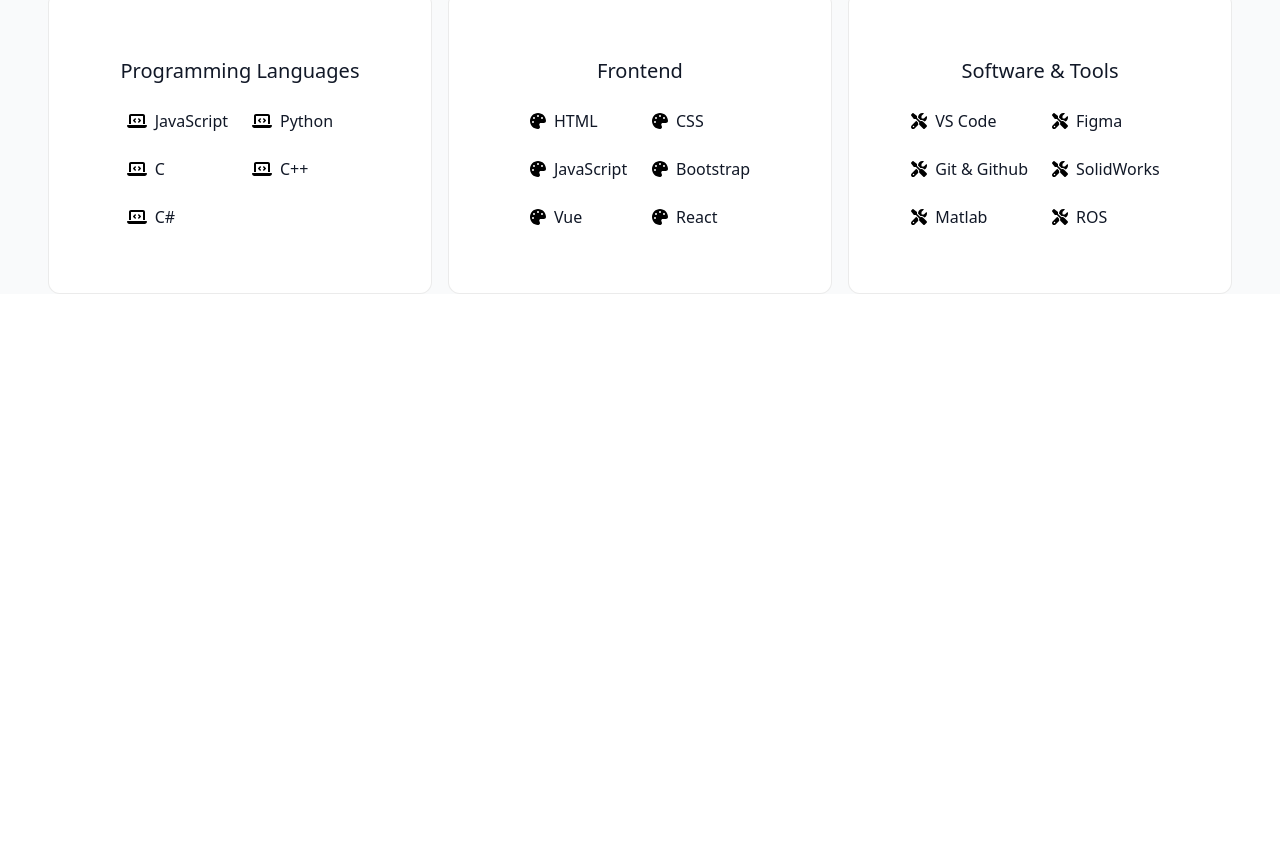
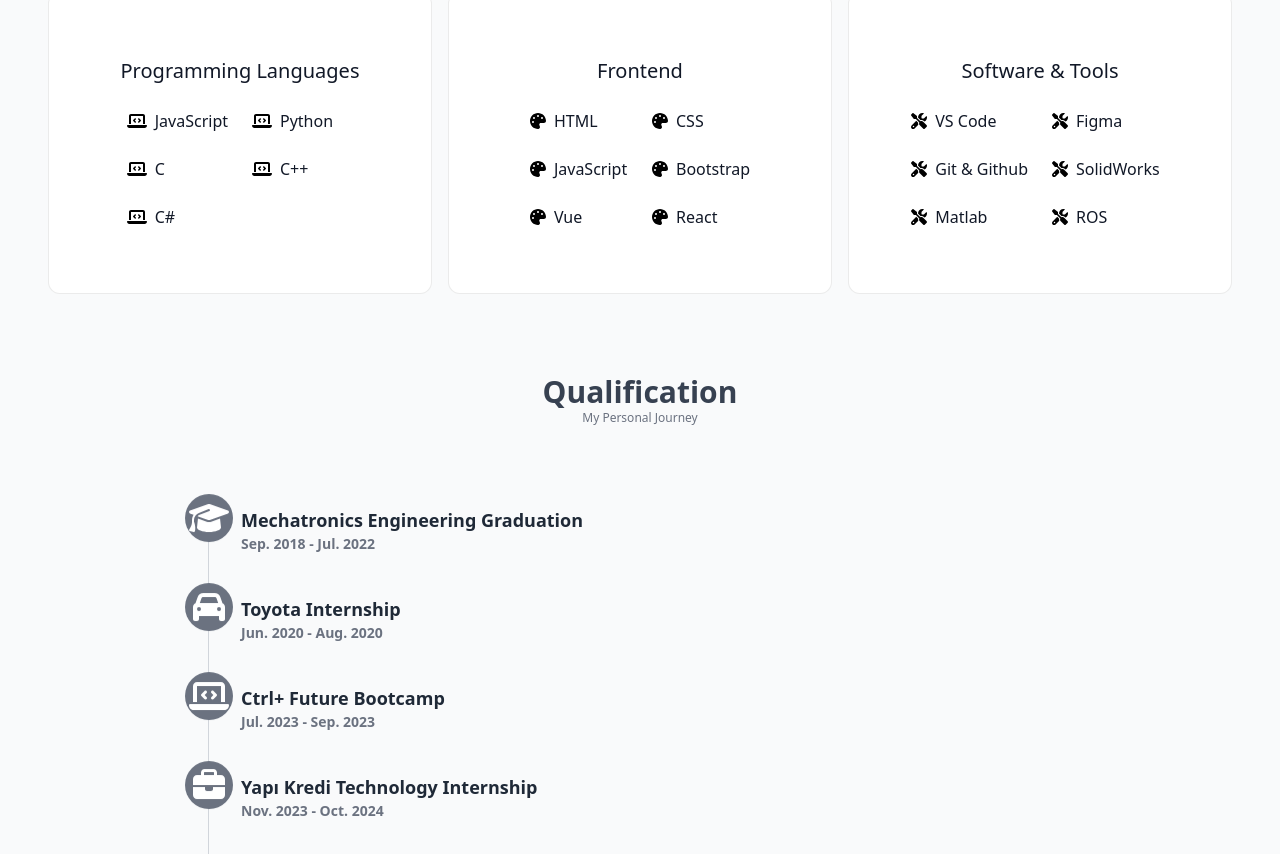
Before and after one commit to bilgekosee/portfolio-bilge, a React (Create React App) app: page / in a window 1280 px wide. Shown: the part 1924-2778 px from the top of the page. Before the commit the page ends 2266 px from the top, so only its background shows below. Built offline with nearby package versions, Linux system fonts and the light colour scheme.

Commit message:
Qualification eklendi

```diff
--- a/src/Home/Home.js
+++ b/src/Home/Home.js
@@ -5,6 +5,7 @@
 import About from "../About/About";
 import Project from "../Projects/Projects";
 import Skills from "../Skills/Skills";
+import Qualification from "../Qualification/Qualification";
 const Home = () => {
   return (
     <div className="bg-bgWhite">
@@ -60,6 +61,7 @@
       <About />
       <Project />
       <Skills />
+      <Qualification />
     </div>
   );
 };
--- a/src/Projects/Projects.js
+++ b/src/Projects/Projects.js
@@ -15,7 +15,7 @@
       "The backend part can be added to make the project more stable and functional.",
   },
   {
-    project: "Anime Bölüm Takip",
+    project: "Anime Episode Tracking",
     stack: ["vue"],
     description:
       "With this site, you can search for the anime you're watching and mark the episode you left off. It's a great convenience for anime lovers! :)",
--- /dev/null
+++ b/src/Qualification/Qualification.js
@@ -0,0 +1,113 @@
+import React, { useState } from "react";
+import { FontAwesomeIcon } from "@fortawesome/react-fontawesome";
+import {
+  faGraduationCap,
+  faCar,
+  faLaptopCode,
+  faBriefcase,
+} from "@fortawesome/free-solid-svg-icons";
+
+const careerSteps = [
+  {
+    title: "Mechatronics Engineering Graduation",
+    date: "Sep. 2018 - Jul. 2022",
+    details: [
+      "Graduated from Necmettin Erbakan University with a focus on control systems, automation, and robotics.",
+      "Final Year Project: Balance Robot using STMF103 microcontroller.",
+      "Worked on complex robotics systems with hardware and software integration.",
+    ],
+    icon: faGraduationCap,
+  },
+  {
+    title: "Toyota Internship",
+    date: "Jun. 2020 - Aug. 2020",
+    details: [
+      "Completed a 30-day internship focused on automotive systems and engineering.",
+      "Used SolidWorks, AutoCAD, and Siemens NX for vehicle component design.",
+      "Collaborated with engineers to troubleshoot and improve designs.",
+    ],
+    icon: faCar,
+  },
+  {
+    title: "Ctrl+ Future Bootcamp",
+    date: "Jul. 2023 - Sep. 2023",
+    details: [
+      "Learned front-end development with React.js and JavaScript.",
+      "Gained hands-on experience in Node.js for API integrations.",
+      "Worked on real-world projects and team-based coding challenges.",
+    ],
+    icon: faLaptopCode,
+  },
+  {
+    title: "Yapı Kredi Technology Internship",
+    date: "Nov. 2023 - Oct. 2024",
+    details: [
+      "Developed and maintained user interfaces using React.js.",
+      "Collaborated with backend teams for API integration.",
+      "Optimized UI/UX components and improved rendering performance.",
+    ],
+    icon: faBriefcase,
+  },
+];
+
+const Qualification = () => {
+  const [openStep, setOpenStep] = useState(null);
+
+  const toggleStep = (index) => {
+    setOpenStep(openStep === index ? null : index);
+  };
+
+  return (
+    <>
+      <div className="mt-20 flex flex-col justify-center items-center">
+        <h2 className="text-3xl font-bold text-gray-700">Qualification</h2>
+        <h6 className="text-xs text-gray-500">My Personal Journey</h6>
+      </div>
+
+      <div className="flex justify-center m-12 items-center  bg-gray-50">
+        <div className="flex flex-col justify-center items-center max-w-4xl w-full py-8 px-4">
+          <ol className="relative border-l border-gray-300 w-full">
+            {careerSteps.map((step, index) => (
+              <li key={index} className="mb-8 pl-8 relative">
+                <div
+                  className="absolute w-12 h-12 bg-gray-500 rounded-full -left-6 flex justify-center items-center text-white animate-bounce"
+                  aria-hidden="true"
+                >
+                  <FontAwesomeIcon icon={step.icon} size="2x" />
+                </div>
+
+                <button
+                  onClick={() => toggleStep(index)}
+                  className="text-lg font-semibold text-gray-800 hover:text-gray-500 focus:outline-none"
+                >
+                  {step.title}
+                  <span className="flex text-sm text-gray-500">
+                    {step.date}
+                  </span>
+                </button>
+
+                <div
+                  className={`mt-2 text-gray-600 transition-all duration-300 ${
+                    openStep === index
+                      ? "max-h-screen opacity-100"
+                      : "max-h-0 opacity-0"
+                  } overflow-hidden`}
+                >
+                  <ul className="list-disc pl-6">
+                    {step.details.map((detail, idx) => (
+                      <li key={idx} className="mb-2">
+                        {detail}
+                      </li>
+                    ))}
+                  </ul>
+                </div>
+              </li>
+            ))}
+          </ol>
+        </div>
+      </div>
+    </>
+  );
+};
+
+export default Qualification;
```
Also changed, not shown: public/qual.png (added).
